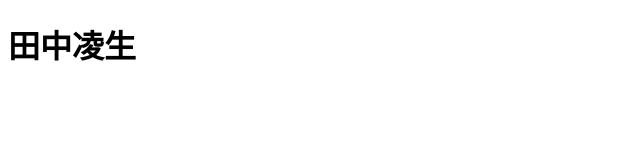
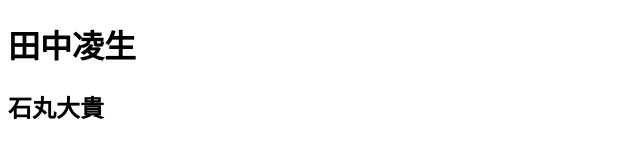
Before and after one commit to HackU2021/hacku, a plain HTML site: page test.html in a window 1280 px wide. Shown: the whole page, without its empty margins (0-640 px from the left). Drawn offline with Linux system fonts and the light colour scheme.

Commit message:
タイトル追加

```diff
--- a/test.html
+++ b/test.html
@@ -8,5 +8,6 @@
 </head>
 <body>
     <h1>田中凌生</h1>
+    <h2>石丸大貴</h2>
 </body>
 </html>
```
